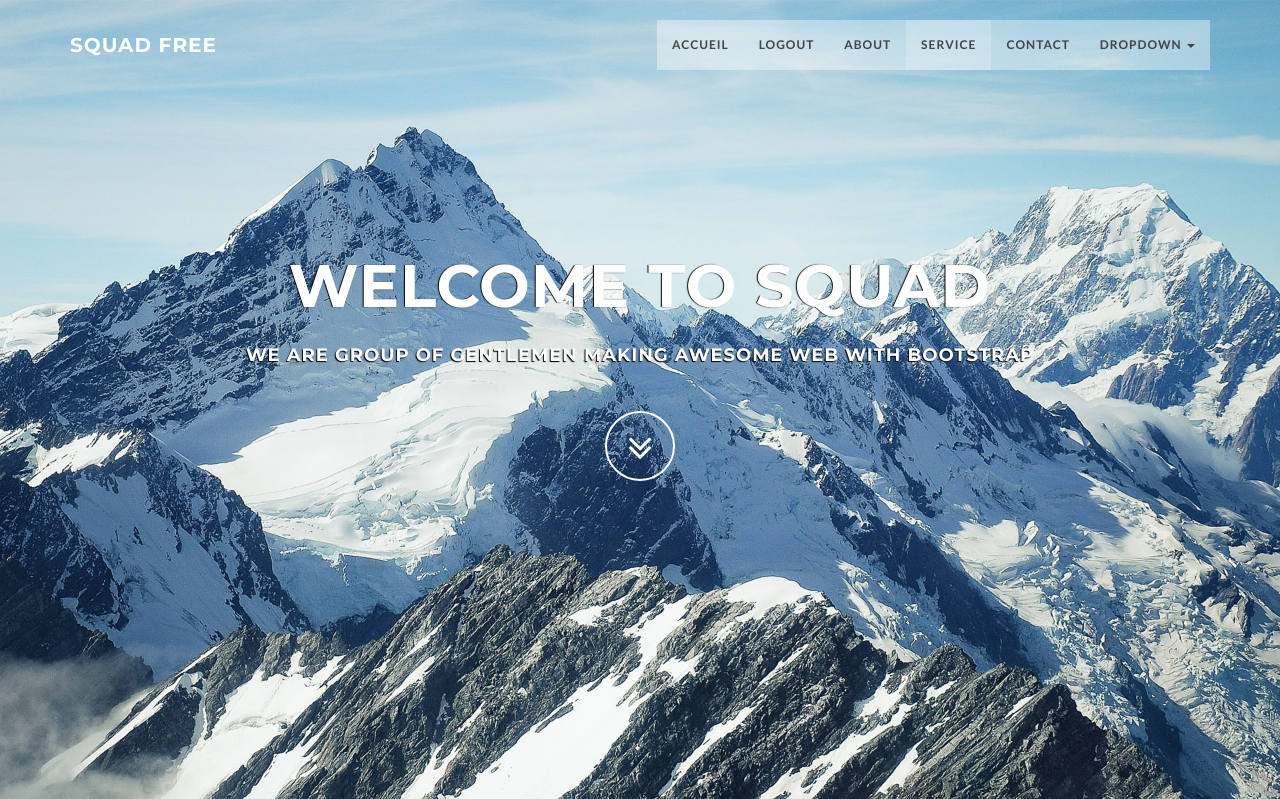
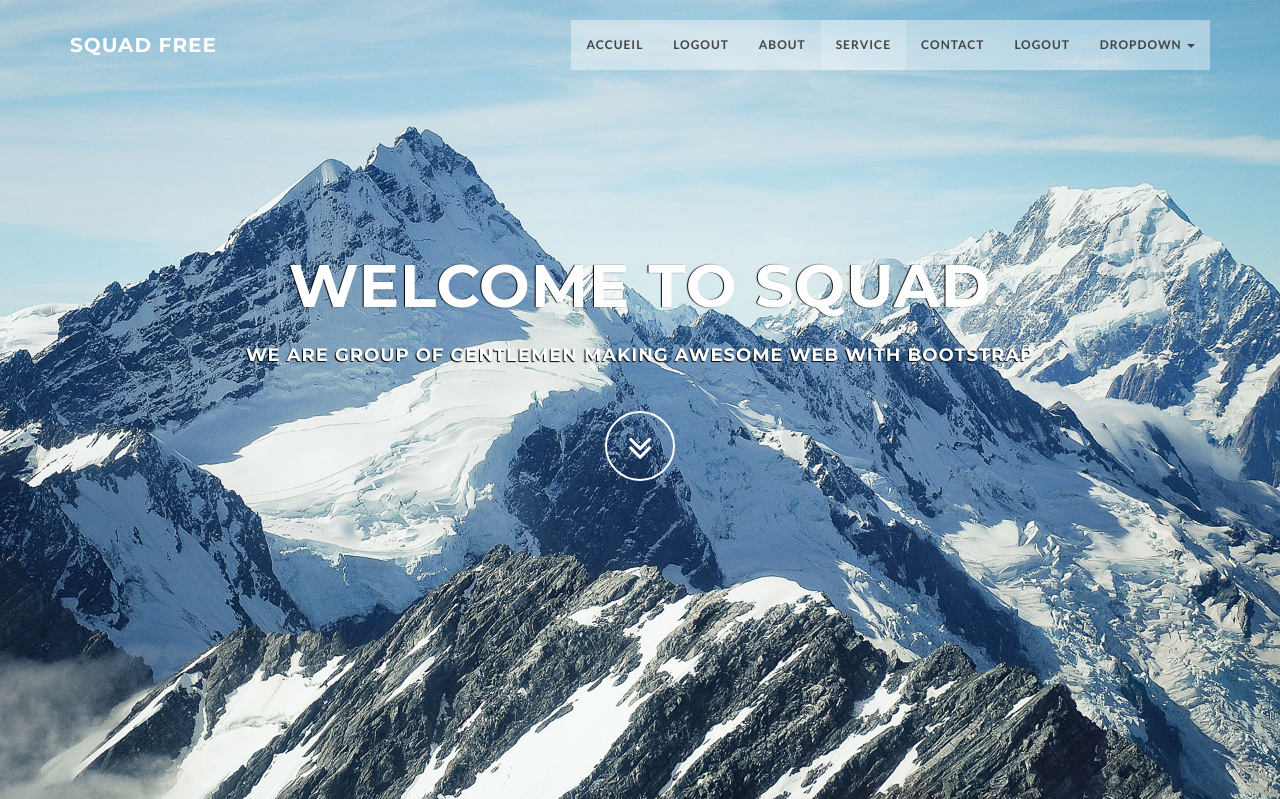
Before and after one commit to RedAXELight/ProjetWebAB, a PHP site: page /index.php in a window 1280 px wide. Shown: the top 799 px of the page. Run offline with PHP 8.4, Linux system fonts and the light colour scheme; the visitor is signed in with stand-in values (Sample User, id 1).

Commit message:
gabarit
Adaptation du menu pour l'affichage du login

```diff
--- a/Site/controleur/controleur.php
+++ b/Site/controleur/controleur.php
@@ -33,6 +33,6 @@ function login() //Fonction pour le login du formulaire
             session_destroy();
             require "vue/vue_accueil.php";
         } else
-            require "vue/vue_user_login.php";
+            require "vue/vue_login.php";
     }
 }
--- a/Site/vue/gabarit.php
+++ b/Site/vue/gabarit.php
@@ -74,6 +74,15 @@
                     <li><a href="index.php?action=vue_contact">Contact</a></li>
                 <?php endif; ?>
 
+                <li <?php if (@$_GET['action'] == "vue_login") echo 'class="active"'; ?>>
+                    <a href="index.php?action=vue_login">
+                        <?php if (isset($_SESSION['login'])) ://si la session login est active, affiche "logout" dans le menu  ?>
+                        Logout</a>
+                    <?php else : ?>
+                        Login</a>
+                    <?php endif ?>
+                </li>
+
                 <li class="dropdown">
                     <a href="#" class="dropdown-toggle" data-toggle="dropdown">Dropdown <b class="caret"></b></a>
                     <ul class="dropdown-menu">
```
